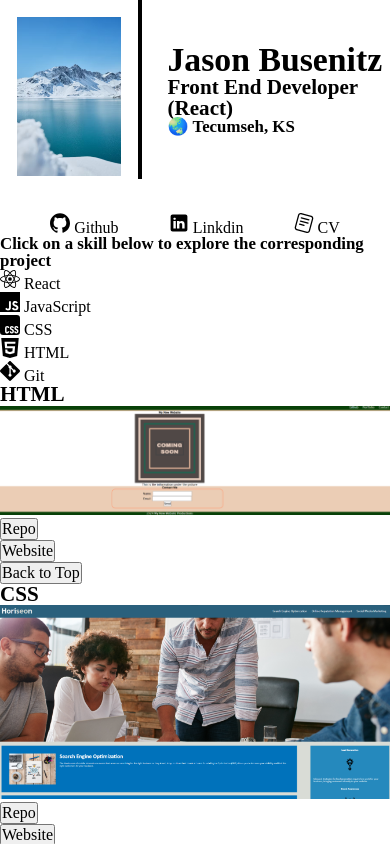
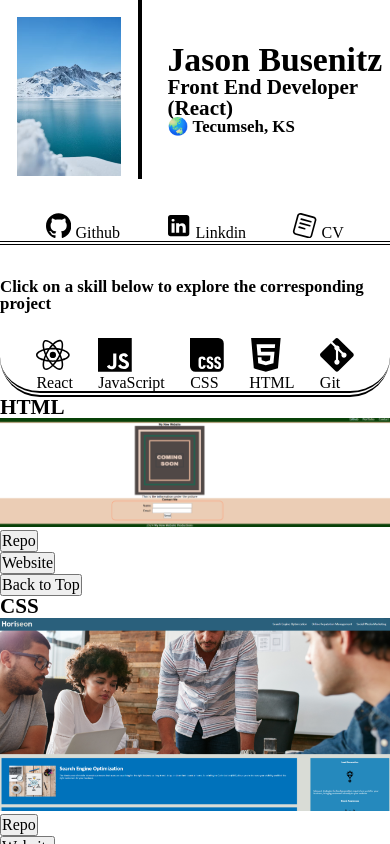
Before and after one commit to JasonBusenitz/portfolio2, a React (Vite) app: page / in a window 390 px wide. Shown: the top 844 px of the page. Built offline with nearby package versions, Linux system fonts and the light colour scheme.

Commit message:
The skills section is now resposive on mobile

```diff
--- a/src/assets/css/externalNav.css
+++ b/src/assets/css/externalNav.css
@@ -3,4 +3,5 @@
     align-items: center;
     justify-content: space-evenly;
     padding-top: 4vh;
+    border-bottom: .5vh double black;
 }
--- /dev/null
+++ b/src/assets/css/skills.css
@@ -0,0 +1,20 @@
+#skillsSection {
+    padding-top: 4vh;
+    display: flex;
+    flex-direction: column;
+    justify-content: center;
+    align-items: center;
+    border-bottom: .8vh double black;
+    border-radius: 0 0 40px 40px;
+}
+
+#skillsHeading {
+    padding-bottom: 3vh;
+}
+
+#skillsSection ul {
+    display: flex;
+    justify-content: space-evenly;
+    align-items: center;
+    gap: 3vh;
+}
--- a/src/components/icons/cssIcon.css
+++ b/src/components/icons/cssIcon.css
@@ -1,3 +1,3 @@
 .cssIcon {
-    width: 20px;
+    width: 4vh;
 }
--- a/src/components/icons/cvIcon.css
+++ b/src/components/icons/cvIcon.css
@@ -1,3 +1,3 @@
 .cvIcon {
-    width: 20px;
+    width: 3vh;
 }
--- a/src/components/icons/gitIcon.css
+++ b/src/components/icons/gitIcon.css
@@ -1,3 +1,3 @@
 .gitIcon {
-    width: 20px;
+    width: 4vh;
 }
--- a/src/components/icons/githubIcon.css
+++ b/src/components/icons/githubIcon.css
@@ -1,3 +1,3 @@
 .githubIcon {
-    width: 20px;
+    width: 3vh;
 }
--- a/src/components/icons/htmlIcon.css
+++ b/src/components/icons/htmlIcon.css
@@ -1,3 +1,3 @@
 .htmlIcon {
-    width: 20px;
+    width: 4vh;
 }
--- a/src/components/icons/jsIcon.css
+++ b/src/components/icons/jsIcon.css
@@ -1,3 +1,3 @@
 .jsIcon {
-    width: 20px;
+    width: 4vh;
 }
--- a/src/components/icons/linkdinIcon.css
+++ b/src/components/icons/linkdinIcon.css
@@ -1,3 +1,3 @@
 .linkdinIcon {
-    width: 20px;
+    width: 3vh;
 }
--- a/src/components/icons/reactIcon.css
+++ b/src/components/icons/reactIcon.css
@@ -1,4 +1,3 @@
 .reactIcon {
-
-    width: 20px;
+    width: 4vh;
 }
--- a/src/components/skills.jsx
+++ b/src/components/skills.jsx
@@ -3,31 +3,34 @@ import GitIcon from "./icons/gitIcon";
 import HtmlIcon from "./icons/htmlIcon";
 import JSIcon from "./icons/jsIcon";
 import ReactIcon from "./icons/reactIcon";
+import '../assets/css/skills.css';
 
 
 export default function Skills() {
     return (
         <>
+            <section id="skillsSection">
                 <h3 id="skillsHeading">
                     Click on a skill below to explore the corresponding project
                 </h3>
                 <ul>
                     <li>
-                    <a href="#reactHeader"><ReactIcon /> React</a>
+                        <a href="#reactHeader"><ReactIcon /> <br /> React</a>
                     </li>
                     <li>
-                    <a href="#jsHeading"><JSIcon /> JavaScript</a>
+                        <a href="#jsHeading"><JSIcon /> <br /> JavaScript</a>
                     </li>
                     <li>
-                    <a href="#cssHeading"><CssIcon /> CSS</a>
+                        <a href="#cssHeading"><CssIcon /> <br /> CSS</a>
                     </li>
                     <li>
-                    <a href="#htmlHeading"><HtmlIcon /> HTML</a>
+                        <a href="#htmlHeading"><HtmlIcon /> <br /> HTML</a>
                     </li>
                     <li>
-                    <a href="#gitHeading"><GitIcon /> Git</a>
+                        <a href="#gitHeading"><GitIcon /> <br /> Git</a>
                     </li>
                 </ul>
+            </section>
         </>
     )
 };
```
Lines whose indentation alone changed are shown as unchanged.
